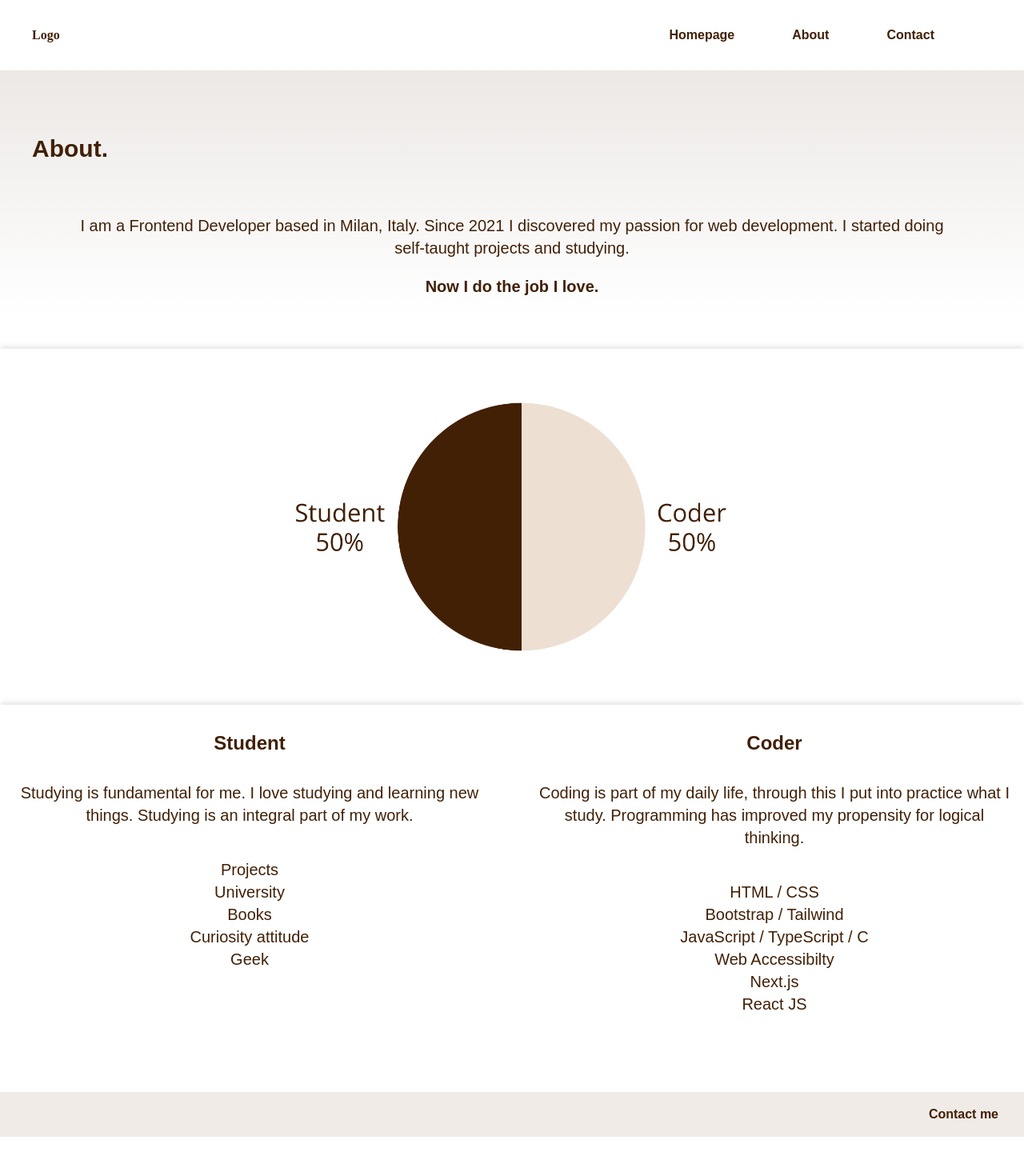
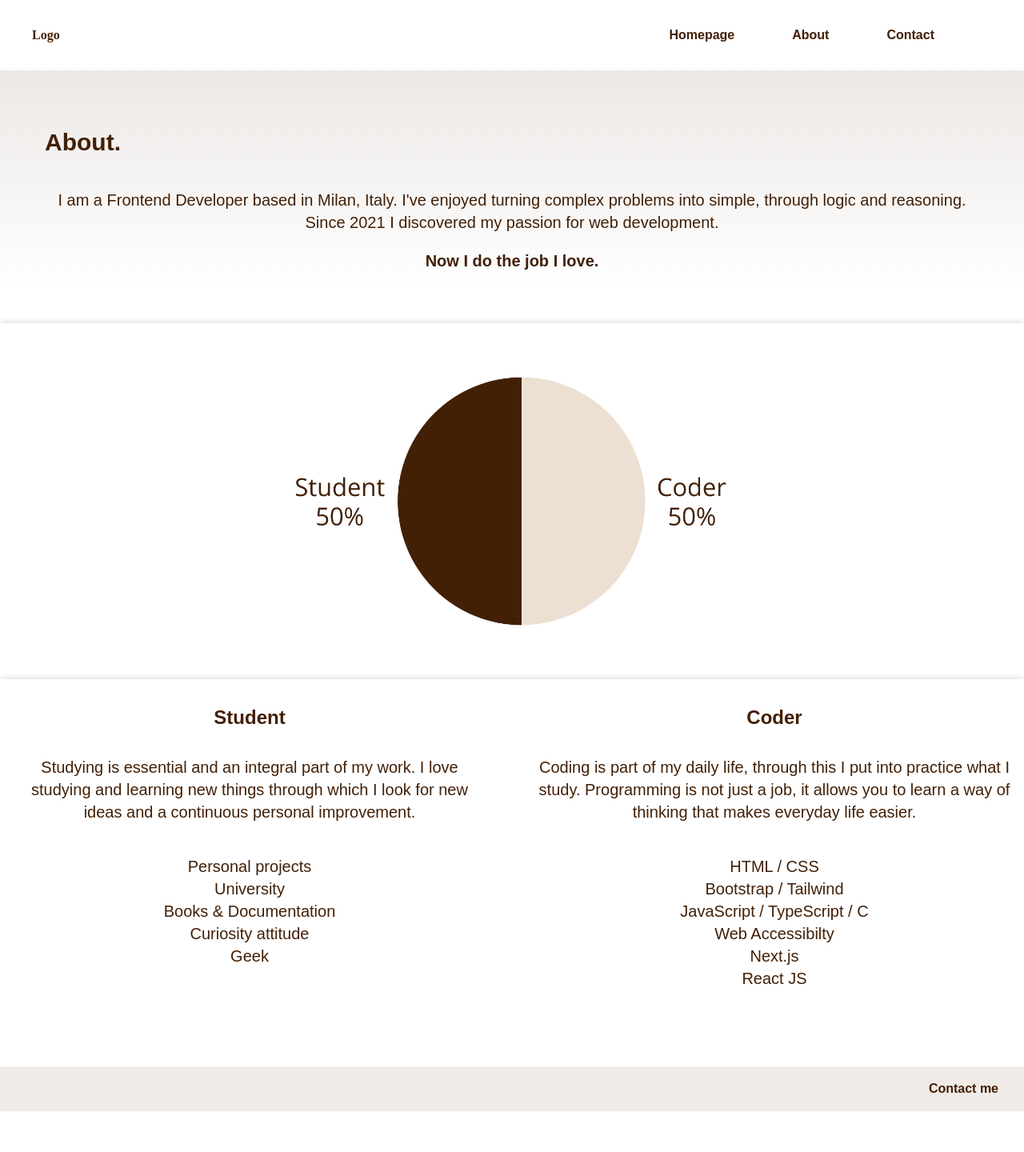
Before and after one commit to Camilla-Barb/Portfolio, a Next.js app: page /pages/about in a window 1280 px wide. Shown: the top 1440 px of the page at 80% size. Built offline with nearby package versions, Linux system fonts and the light colour scheme; a web font is replaced by a local one.

Commit message:
General clean up & contents review

```diff
--- a/src/app/api/contact/route.ts
+++ b/src/app/api/contact/route.ts
@@ -21,9 +21,6 @@ export async function POST(req: Request) {
       },
     });
 
-    console.log("EMAIL_USER:", process.env.EMAIL_USER);
-    console.log("EMAIL_PASS:", process.env.EMAIL_PASS);
-
     await transporter.sendMail({
       from: email,
       to: process.env.EMAIL_USER,
@@ -34,7 +31,6 @@ export async function POST(req: Request) {
     return NextResponse.json({ success: true, message: "Message received!" });
     // eslint-disable-next-line @typescript-eslint/no-unused-vars
   } catch (error) {
-    console.log(error);
     return NextResponse.json({ error: "Server error" }, { status: 500 });
   }
 }
--- a/src/app/component/Footer.tsx
+++ b/src/app/component/Footer.tsx
@@ -39,6 +39,10 @@ export default function Footer() {
       </div>
       <div className="pt-8">
         <span>© Camilla Barbieri 2025</span>
+        <p className="text-center pt-4">
+          Coded in Visual Studio Code by yours truly. Built with Next.js and
+          Tailwind CSS, deployed with Vercel.
+        </p>
       </div>
     </footer>
   );
--- a/src/app/hooks/useBreakpoint.ts
+++ b/src/app/hooks/useBreakpoint.ts
@@ -14,7 +14,6 @@ export default function useBreakpoint() {
     // Call everytime the viewport dimension change
     const updateSize = (entries: ResizeObserverEntry[]) => {
       for (const entry of entries) {
-        console.log(entry.contentRect);
         setWidth(entry.contentRect.width);
       }
     };
--- a/src/app/page.tsx
+++ b/src/app/page.tsx
@@ -132,9 +132,9 @@ export default function Homepage() {
             I maintain and implement front end web solutions and architectures,
             through the writing of optimal algorithms and clean code, to
             guarantee the website functionalities. I take care of the website
-            performance and web accessibility, in accordance with WCAG 2.2
-            guidelines. I had a strong interest on the Generative AI on which I
-            keep myself updated to learn new technologies.
+            performance and web accessibility. I had a strong interest on the
+            Generative AI on which I keep myself updated to learn new
+            technologies.
           </p>
           <button onClick={() => router.push("pages/about")} className="btn">
             Find out more
--- a/src/app/pages/about/page.tsx
+++ b/src/app/pages/about/page.tsx
@@ -4,12 +4,12 @@ import Image from "next/image";
 export default function About() {
   return (
     <div className="about-section">
-      <section className="p-10 pb-6 bg-gradient-to-t from-white to-yellow-950/10">
-        <h1 className="text-3xl font-bold pb-16 pt-10">About.</h1>
+      <section className="p-8 pb-6 bg-gradient-to-t from-white to-yellow-950/10">
+        <h1 className="text-3xl font-bold pb-10 pt-10 pl-6">About.</h1>
         <p className="text-xl md:pl-10 md:pr-10 text-center">
-          I am a Frontend Developer based in Milan, Italy. Since 2021 I
-          discovered my passion for web development. I started doing self-taught
-          projects and studying.
+          I am a Frontend Developer based in Milan, Italy. I've enjoyed turning
+          complex problems into simple, through logic and reasoning. Since 2021
+          I discovered my passion for web development.
         </p>
         <p className="text-xl font-bold md:pl-10 md:pr-10 text-center pt-5">
           Now I do the job I love.
@@ -31,13 +31,14 @@ export default function About() {
           <div className="w-full">
             <h2 className="font-bold pb-2 text-2xl">Student</h2>
             <p className="pt-6 pb-6 p-4">
-              Studying is fundamental for me. I love studying and learning new
-              things. Studying is an integral part of my work.
+              Studying is essential and an integral part of my work. I love
+              studying and learning new things through which I look for new
+              ideas and a continuous personal improvement.
             </p>
             <ul className="max-lg:bg-yellow-900/10 p-4">
-              <li>Projects</li>
+              <li>Personal projects</li>
               <li>University</li>
-              <li>Books</li>
+              <li>Books & Documentation</li>
               <li>Curiosity attitude</li>
               <li>Geek</li>
             </ul>
@@ -46,8 +47,8 @@ export default function About() {
             <h2 className="font-bold pb-2 text-2xl">Coder</h2>
             <p className="pt-6 pb-6 p-4">
               Coding is part of my daily life, through this I put into practice
-              what I study. Programming has improved my propensity for logical
-              thinking.
+              what I study. Programming is not just a job, it allows you to
+              learn a way of thinking that makes everyday life easier.
             </p>
             <ul className="max-lg:bg-yellow-900/10 p-4">
               <li>HTML / CSS</li>
```
